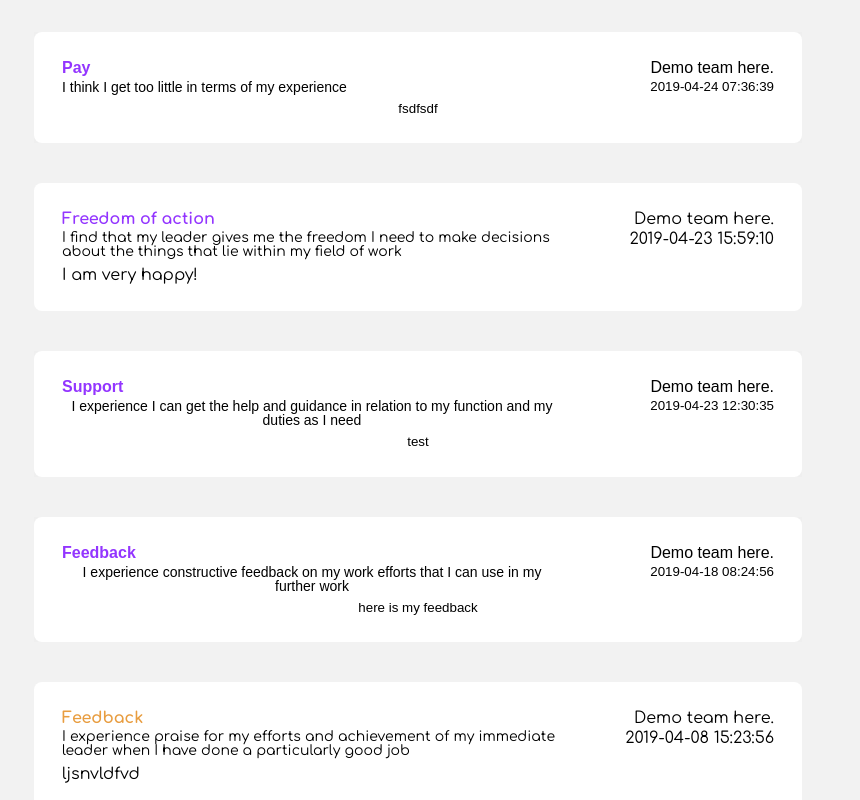
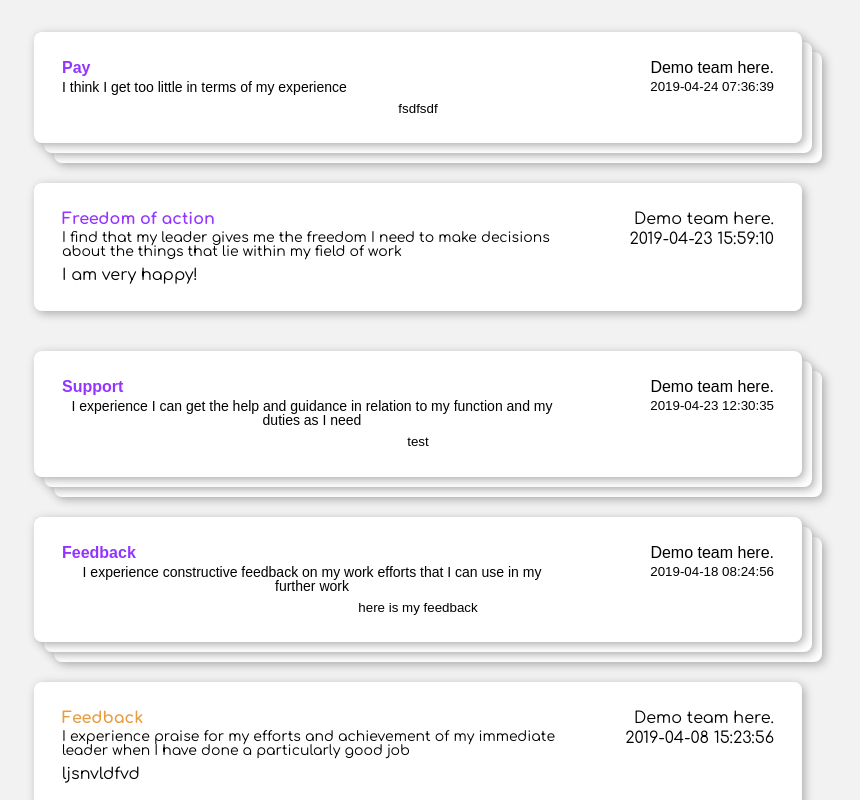
Before and after one commit to bstoynov/lab08-task, a React (Vite) app: page / in a window 1280 px wide. Shown: the top 800 px of the page, without its empty margins (222-1082 px from the left). Built offline with nearby package versions, Linux system fonts and the light colour scheme; data requests are answered from the project's data file.

Commit message:
add placeholder stacked items

```diff
--- a/src/components/Message/Message.scss
+++ b/src/components/Message/Message.scss
@@ -1,10 +1,13 @@
 @use "../../scss/colors" as c;
 
 .message {
+  position: relative;
+  z-index: 100;
   background: c.$bg-message;
   padding: 28px;
   width: 100%;
   border-radius: 8px;
+  box-shadow: 2.5px 2.5px 10px 0px #aaa;
 
   .subject-team {
     display: flex;
@@ -38,3 +41,14 @@
     }
   }
 }
+
+.message-placeholder {
+  background: white;
+  box-shadow: 2.5px 2.5px 10px 0px #aaa;
+  border-radius: 8px;
+  position: absolute;
+  top: 0;
+  left: 0;
+  bottom: 0;
+  right: 0;
+}
--- a/src/components/Message/Message.tsx
+++ b/src/components/Message/Message.tsx
@@ -26,7 +26,7 @@ export default function Message({
       case Rating.Low:
         return "rating__low";
       default:
-        return "kur";
+        return "";
     }
   }
   return (
--- a/src/components/Thread/Thread.tsx
+++ b/src/components/Thread/Thread.tsx
@@ -20,7 +20,7 @@ export default function Thread({ items }) {
   const firstItem = items[0];
 
   return isCollapsed ? (
-    <li className="message-collapsed">
+    <li className="relative message-collapsed">
       <button
         className="message-collapsed-button"
         onClick={() => setIsCollapsed(false)}
@@ -28,7 +28,16 @@ export default function Thread({ items }) {
         {renderMessage(firstItem)}
       </button>
       {/* placeholder background items */}
-      {}
+      {[3, 2].map((item, i) => (
+        <div
+          key={item}
+          style={{
+            transform: `translate(${(i + 1) * 10}px, ${(i + 1) * 10}px)`,
+            zIndex: `${item * 1}`,
+          }}
+          className="message-placeholder"
+        />
+      ))}
     </li>
   ) : (
     <>
```
